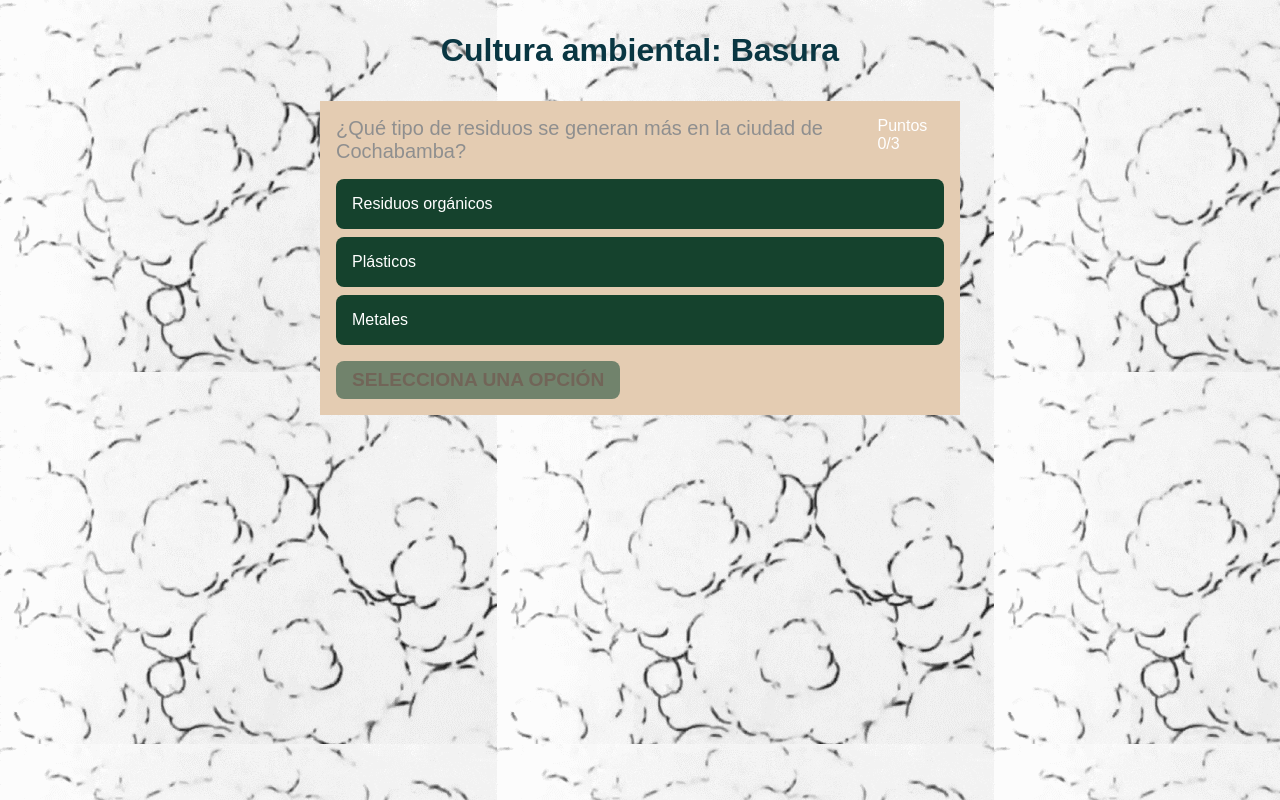
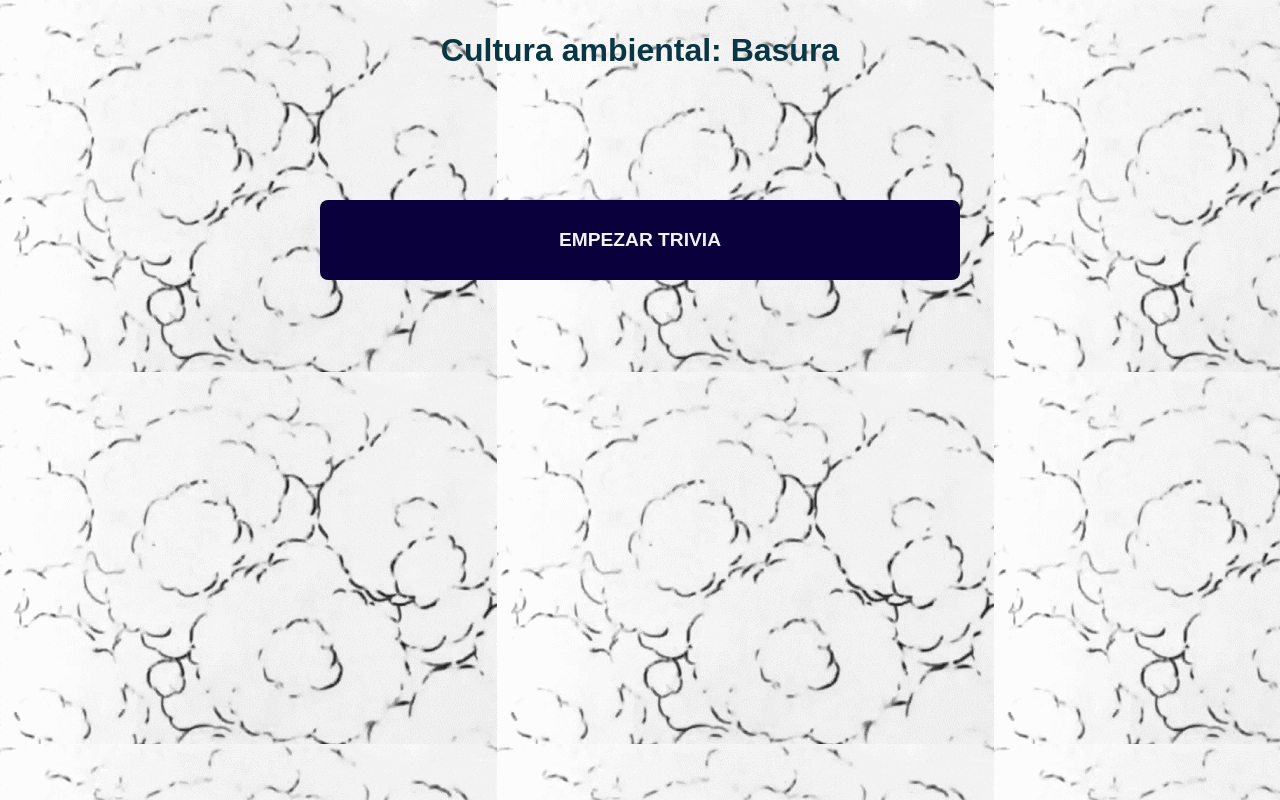
Before and after one commit to GabrielZurita00/cultura-ambiental, a Vue app in the folder quiz-ambiental/: page / in a window 1280 px wide. Built offline with nearby package versions, Linux system fonts and the light colour scheme.

Commit message:
more files

```diff
--- a/quiz-ambiental/src/App.vue
+++ b/quiz-ambiental/src/App.vue
@@ -1,6 +1,6 @@
 <script setup>
 import { ref, computed } from 'vue'
-import imgUrl from './assets/canvas.png'
+import imgUrl from './assets/TRIVIA_2-01.png'
 
 const questions = ref([
   {
@@ -34,7 +34,7 @@ const questions = ref([
 	selected: null
   }
 ])
-
+const quizStart = ref(false)
 const quizCompleted = ref(false)
 const currentQuestion = ref(0)
 const score = computed(() => {
@@ -77,13 +77,21 @@ const NextQuestion = () => {
 	quizCompleted.value = true
 
 }
+
+const StartTrivia = () => {
+	quizStart.value = true
+}
 </script>
 
 <template>
 	<main class="app">
 		<h1>Cultura ambiental: Basura</h1>
-
-		<section class="quiz" v-if="!quizCompleted">
+		<section v-if="!quizStart && !quizCompleted" class="start-section">
+			<button @click="StartTrivia" class="start-butt">
+				Empezar Trivia
+			</button>
+		</section>
+		<section class="quiz" v-if="!quizCompleted && quizStart">
 			<div class="quiz-info">
 				<span class="question">{{ getCurrentQuestion.question }}</span>
 				<span class="score">Puntos {{ score }}/{{ questions.length }}</span>
@@ -131,7 +139,7 @@ const NextQuestion = () => {
 			</button>
 		</section>
 
-		<section v-else>
+		<section v-if="quizStart && quizCompleted">
 			<h2>¡Terminó la trivia!</h2>
 			<p>Tu puntaje: {{ score }}/{{ questions.length }}</p>
 		</section>
@@ -149,7 +157,7 @@ const NextQuestion = () => {
 body {
 	background-image: url('./assets/contam.gif');
     background-repeat: repeat;
-	color: #fff;
+	color: #f1f1f1;
 }
 
 .app {
@@ -185,7 +193,7 @@ h1 {
 }
 
 .quiz-info.score {
-	color: #FFF;
+	color: #f1f1f1;
 	font-size: 1.25rem;
 }
 
@@ -233,11 +241,37 @@ button {
 	cursor: pointer;
 	padding: 0.5rem 1rem;
 	background-color: #013c28;
-	color: #000000;
+	color: #1f1f1f;
 	font-weight: 700;
 	text-transform: uppercase;
 	font-size: 1.2rem;
 	border-radius: 0.5rem;
+}
+
+.start-section{
+	height: 50vh;
+	width: 50vw;
+	margin: 0;
+	position: absolute;
+	top: 50%;
+	-ms-transform: translateY(-50%);
+	transform: translateY(-50%);
+}
+
+.start-butt{
+	appearance: none;
+	outline: none;
+	border: none;
+	cursor: pointer;
+	padding: 0.5rem 1rem;
+	background-color: #0a013c;
+	color: #f1f1f1;
+	font-weight: 700;
+	text-transform: uppercase;
+	font-size: 1.2rem;
+	border-radius: 0.5rem;
+	width: 50vw;
+	height: 10vh;
 }
 
 button:disabled {
@@ -252,7 +286,7 @@ h2 {
 }
 
 p {
-	color: #000000;
+	color: #1f1f1f;
 	font-size: 1.5rem;
 	text-align: center;
 }
```
Also changed, not shown: quiz-ambiental/src/assets/TRIVIA_2-01.png (added), quiz-ambiental/src/assets/canvas.png (deleted), 7 other files (tests, documents, lock files or other folders).
